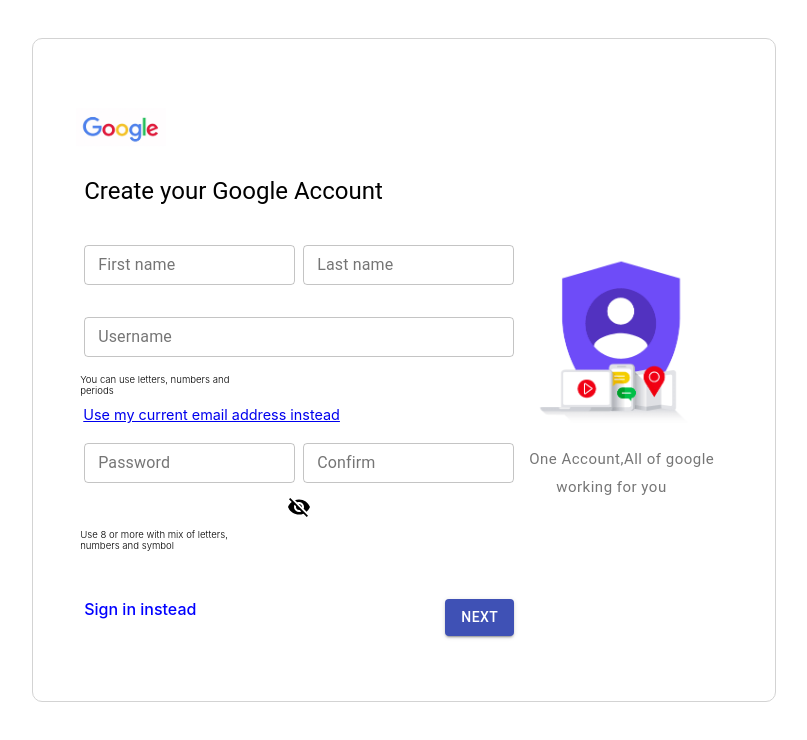
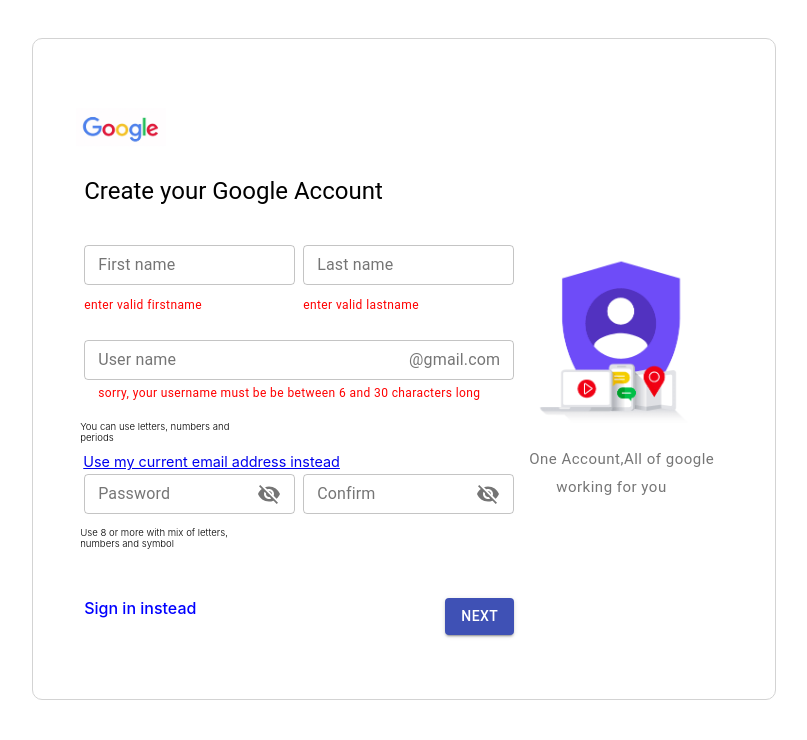
Before and after one commit to nishakshatriya/Fundoo-App, a React (Create React App) app: page / in a window 1280 px wide. Shown: the top 740 px of the page, without its empty margins (224-1031 px from the left). Built offline with nearby package versions, Linux system fonts and the light colour scheme.

Commit message:
[feat]:[Validation for user input fields]

```diff
--- a/src/components/register.jsx
+++ b/src/components/register.jsx
@@ -15,6 +15,7 @@
 import IconButton from '@material-ui/core/IconButton';
 import withStyles from '@material-ui/styles/withStyles';
 import VisibilityOffIcon from '@material-ui/icons/VisibilityOff';
+import VisibilityIcon from '@material-ui/icons/Visibility';
 
 const styles = (theme) => ({
 	root: {
@@ -96,6 +97,76 @@
 });
 
 class user extends Component {
+	state = {
+		username: 'User name',
+		staticText: '@gmail.com',
+		validate: true,
+		firstName: '',
+		lastName: '',
+		emailId: '',
+		password: null,
+		confirmPw: null,
+		count: 0,
+		showPassword: false,
+	};
+
+	handleChange = (prop) => (event) => {
+		this.setState({ [prop]: event.target.value });
+	};
+
+	updateState = (event) => {
+		this.setState({ [event.target.name]: event.target.value });
+	};
+
+	handleClickShowPassword = () => {
+		this.setState({ showPassword: !this.state.showPassword });
+	};
+
+	handleMouseDownPassword = (event) => {
+		event.preventDefault();
+	};
+
+	validateInfo = async () => {
+		const regexp = /[A-Za-z]{3,20}$/;
+		const regexp1 = /[A-Za-z0-9]{6,30}$/;
+		const regexPswd = /[A-Za-z0-9@#$%^&*]{8,20}$/;
+
+		if (!regexp.test(this.state.firstName)) {
+			await this.setState({ firstName: '', validate: false });
+			console.log(this.state.validate);
+		}
+
+		if (!regexp.test(this.state.lastName)) {
+			await this.setState({ lastName: ' ', validate: false });
+			console.log(this.state.validate);
+		}
+
+		if (!regexp1.test(this.state.emailId)) {
+			await this.setState({ emailId: ' ', validate: false });
+		}
+
+		if (!regexPswd.test(this.state.password)) {
+			await this.setState({ password: '', validate: false });
+		}
+
+		if (this.state.password !== this.state.confirmPw) {
+			await this.setState({ confirmPw: '', validate: false });
+		}
+
+		return this.state.validate;
+	};
+
+	handleSubmit = async (event) => {
+		const userData = {
+			firstName: this.state.firstName,
+			lastName: this.state.lastName,
+			emailId: this.state.emailId,
+			password: this.state.password,
+		};
+
+		(await this.validateInfo()) ? this.props.userDetails(userData) : this.props.userDetails();
+	};
+
 	render() {
 		const { classes } = this.props;
 		return (
@@ -110,12 +181,19 @@
 									<TextField
 										label="First name"
 										type="text"
+										value={this.state.firstName}
 										className={classes.textField}
 										name="firstName"
 										variant="outlined"
 										size="small"
 										margin="normal"
+										onChange={this.updateState}
 									/>
+									{this.state.firstName === '' ? (
+										<FormHelperText style={{ color: 'red' }} id="outlined-weight-helper-text">
+											enter valid firstname
+										</FormHelperText>
+									) : null}
 								</Grid>
 
 								<Grid item xs={12} sm={6}>
@@ -123,22 +201,54 @@
 										label="Last name"
 										type="text"
 										name="lastName"
+										value={this.state.lastName}
 										className={classes.textField}
 										variant="outlined"
 										size="small"
 										margin="normal"
+										onChange={this.updateState}
 									/>
+									{this.state.lastName === '' ? (
+										<FormHelperText style={{ color: 'red' }} id="outlined-weight-helper-text">
+											enter valid lastname
+										</FormHelperText>
+									) : null}
 								</Grid>
 								<Grid item xs={12}>
-									<TextField
-										label="Username"
-										type="text"
-										name="username"
-										className={classes.textField}
+									<FormControl
+										className={clsx(classes.margin, classes.textField)}
 										variant="outlined"
 										size="small"
 										margin="normal"
-									/>
+									>
+										<InputLabel htmlFor="outlined-adornment-emailid">
+											{this.state.username}
+										</InputLabel>
+										<OutlinedInput
+											id="outlined-adornment-weight"
+											value={this.state.emailId}
+											onChange={this.handleChange('emailId')}
+											endAdornment={
+												<InputAdornment position="end">{this.state.staticText}</InputAdornment>
+											}
+											aria-describedby="outlined-weight-helper-text"
+											inputProps={{
+												'aria-label': 'emailId',
+											}}
+
+										/>
+										{this.state.emailId === '' ? (
+											<FormHelperText style={{ color: 'red' }} id="outlined-weight-helper-text">
+												sorry, your username must be be between 6 and 30 characters long
+											</FormHelperText>
+										) : null}
+
+										{/* {this.props.emailHandleStatus === false ? (
+											<FormHelperText style={{ color: 'red' }} id="outlined-weight-helper-text">
+												That Username is taken, Try another
+											</FormHelperText>
+										) : null} */}
+									</FormControl>
 								</Grid>
 								<p className={classes.combinationText}>You can use letters, numbers and periods</p>
 								<a className={classes.currentAccount} href="#">
@@ -147,29 +257,78 @@
 								</a>
 
 								<Grid item xs={12} sm={6}>
-									<TextField
-										label="Password"
-										type="password"
-										name="password"
-										className={classes.textField}
+									<FormControl
+										className={clsx(classes.margin, classes.textField)}
 										variant="outlined"
 										size="small"
-										margin="normal"
-									/>
+									>
+										<InputLabel htmlFor="outlined-adornment-password">Password</InputLabel>
+										<OutlinedInput
+											id="outlined-adornment-password"
+											type={this.state.showPassword ? 'text' : 'password'}
+											value={this.state.password}
+											onChange={this.handleChange('password')}
+											endAdornment={
+												<InputAdornment position="end">
+													<IconButton
+														aria-label="toggle password visibility"
+														onClick={this.handleClickShowPassword}
+														onMouseDown={this.handleMouseDownPassword}
+														edge="end"
+													>
+														{this.state.showPassword ? (
+															<VisibilityIcon />
+														) : (
+															<VisibilityOffIcon />
+														)}
+													</IconButton>
+												</InputAdornment>
+											}
+											labelWidth={70}
+										/>
+									</FormControl>
+									{this.state.password === '' ? (
+										<FormHelperText style={{ color: 'red' }} id="outlined-weight-helper-text">
+											Use 8 characters or more for your password
+										</FormHelperText>
+									) : null}
 								</Grid>
 								<Grid item xs={12} sm={6}>
-									<TextField
-										label="Confirm"
-										type="password"
-										name="confirm"
-										className={classes.textField}
+									<FormControl
+										className={clsx(classes.margin, classes.textField)}
 										variant="outlined"
 										size="small"
-										margin="normal"
-									/>
+									>
+										<InputLabel htmlFor="outlined-adornment-password">Confirm</InputLabel>
+										<OutlinedInput
+											type={this.state.showPassword ? 'text' : 'password'}
+											value={this.state.confirmPw}
+											onChange={this.handleChange('confirmPw')}
+											endAdornment={
+												<InputAdornment position="end">
+													<IconButton
+														aria-label="toggle password visibility"
+														onClick={this.handleClickShowPassword}
+														onMouseDown={this.handleMouseDownPassword}
+														edge="end"
+													>
+														{this.state.showPassword ? (
+															<VisibilityIcon />
+														) : (
+															<VisibilityOffIcon />
+														)}
+													</IconButton>
+												</InputAdornment>
+											}
+											labelWidth={70}
+										/>
+									</FormControl>
+									{this.state.confirmPw === '' ? (
+										<FormHelperText style={{ color: 'red' }} id="outlined-weight-helper-text">
+											Those password didn't match try again
+										</FormHelperText>
+									) : null}
 								</Grid>
-								<VisibilityOffIcon className=""></VisibilityOffIcon>
-
 								<p className={classes.passwordCombination}>
 									Use 8 or more with mix of letters, numbers and symbol
 								</p>
```
